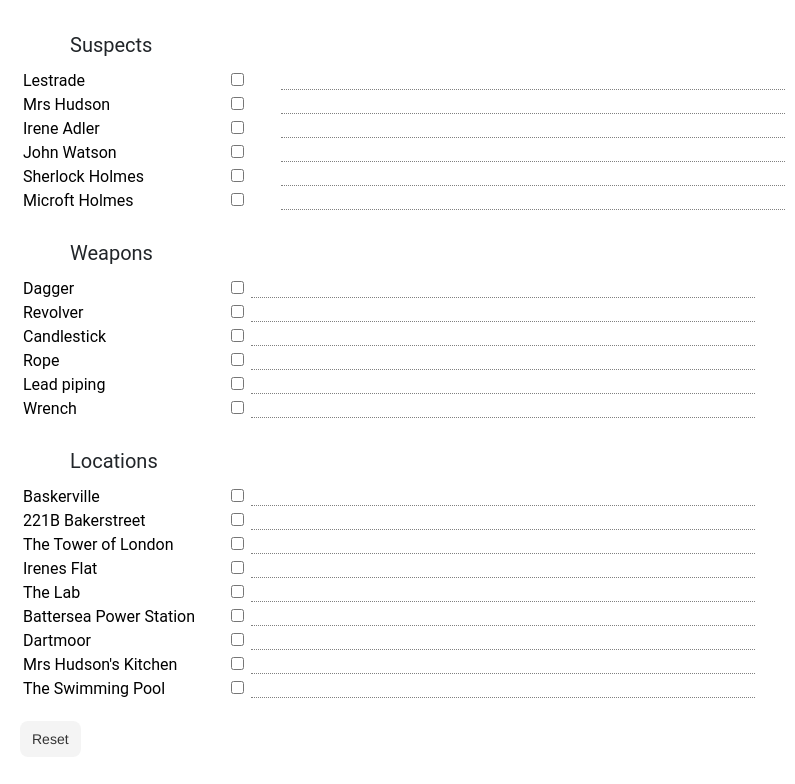
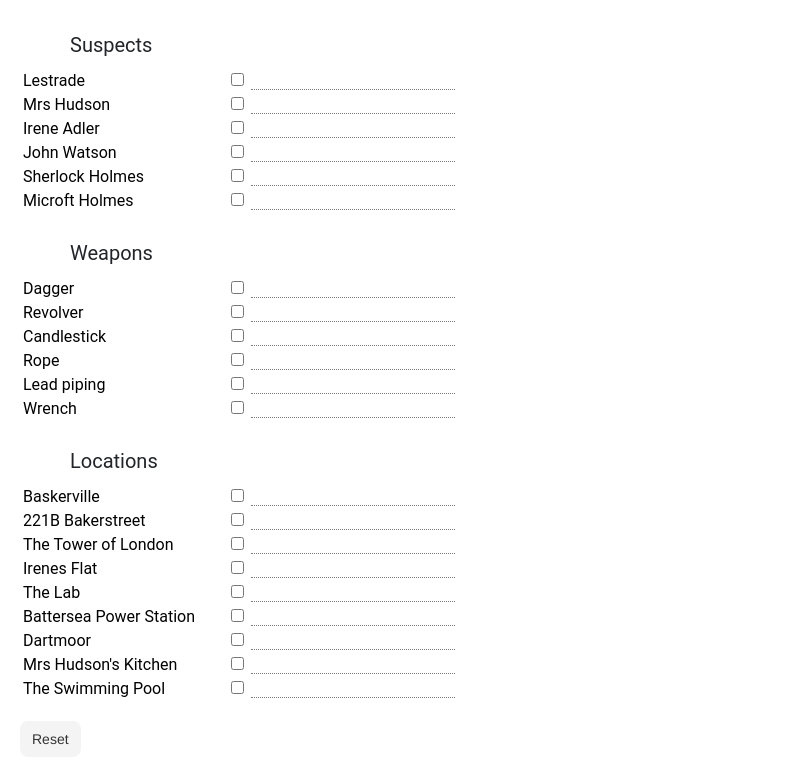
Before and after one commit to www-generic-is/www-generic-is.github.io, a plain HTML site: page cluedo/index.html in a window 1280 px wide. Shown: the whole page, without its empty margins (0-795 px from the left). Drawn offline with Linux system fonts and the light colour scheme.

Commit message:
smol fix

```diff
--- a/cluedo/index.html
+++ b/cluedo/index.html
@@ -44,7 +44,7 @@
                 text-align: center;
             }
             .note {
-                width: 500px;
+                width: 200px;
                 border:none;
                 border-bottom: 1px dotted gray;
                 }
@@ -61,7 +61,7 @@
         <form action="">
             <table>
                 <caption>Suspects</caption>
-                <tr> <th style="width: 200px;"></th> <th style="width: 50px;"></th> </tr>
+                <tr> <th style="width: 200px;"></th> <th></th> </tr>
                 <tr>
                     <td>Lestrade</td>
                     <td><input type="checkbox"></td>
```
